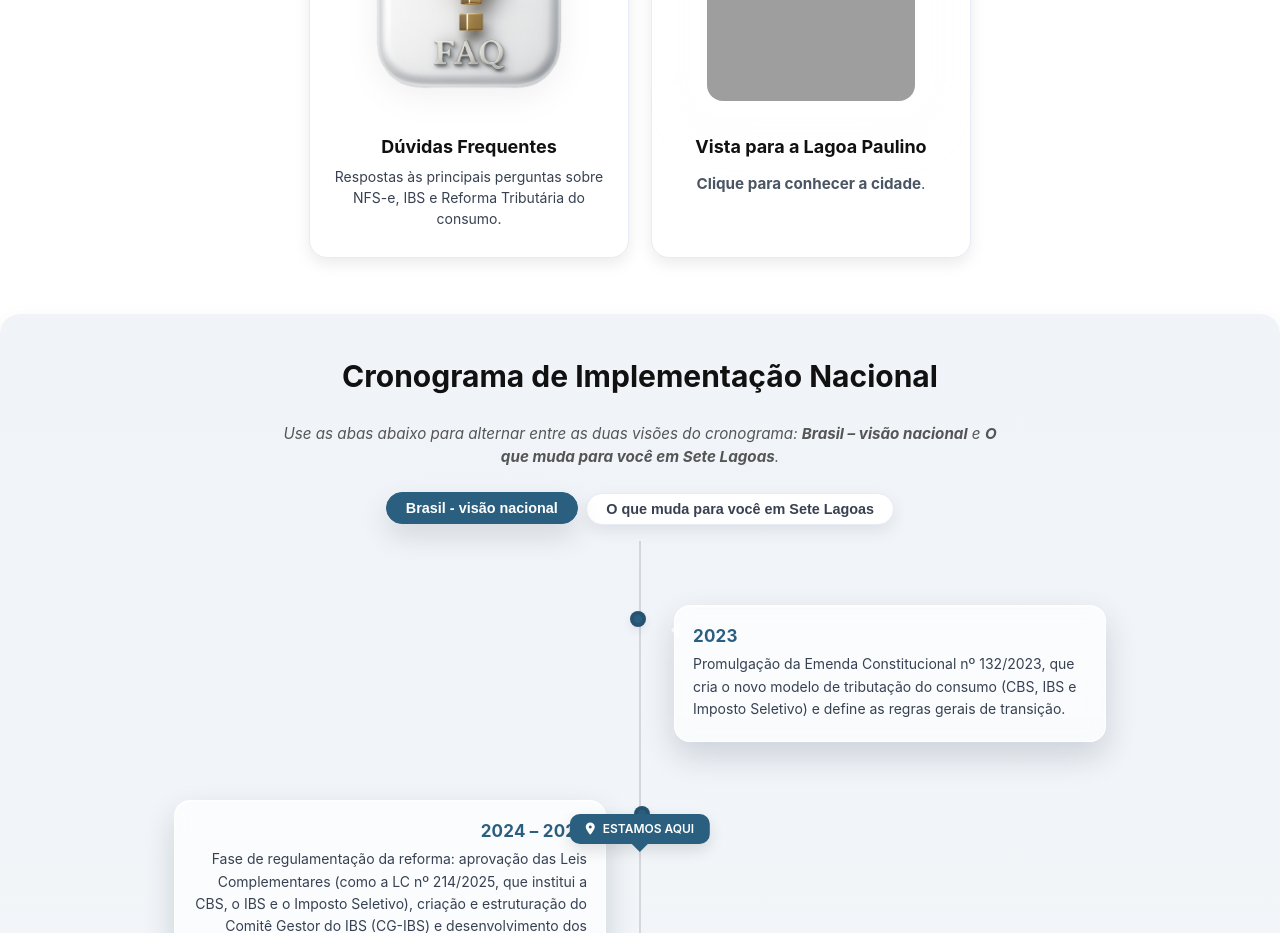
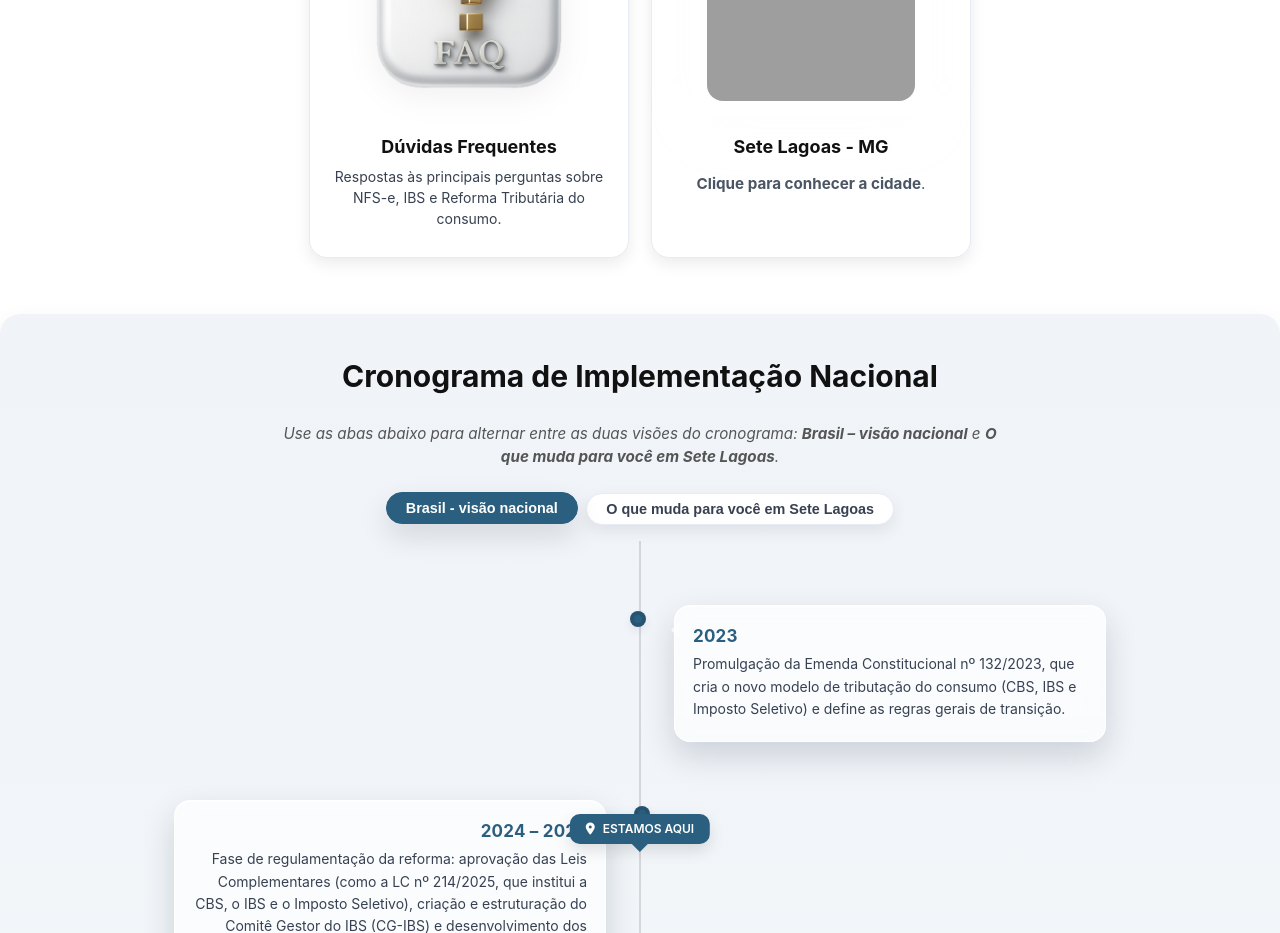
Before and after one commit to Macedo-R/web-test, a plain HTML site: page index.html in a window 1280 px wide. Shown: the part 2400-3333 px from the top of the page. Drawn offline with Linux system fonts and the light colour scheme; grey boxes are pictures that could not be loaded.

Commit message:
Update heading text for Lagoa Paulino section

```diff
--- a/index.html
+++ b/index.html
@@ -202,7 +202,7 @@
           <img src="assets/img/bg-desenho-carvao.png" alt="Desenho artístico de Sete Lagoas visto da Lagoa Paulino" />
         </div>
 
-        <h3>Vista para a Lagoa Paulino</h3>
+        <h3>Sete Lagoas - MG</h3>
         <p>
           <strong>Clique para conhecer a cidade</strong>.
         </p>
```
